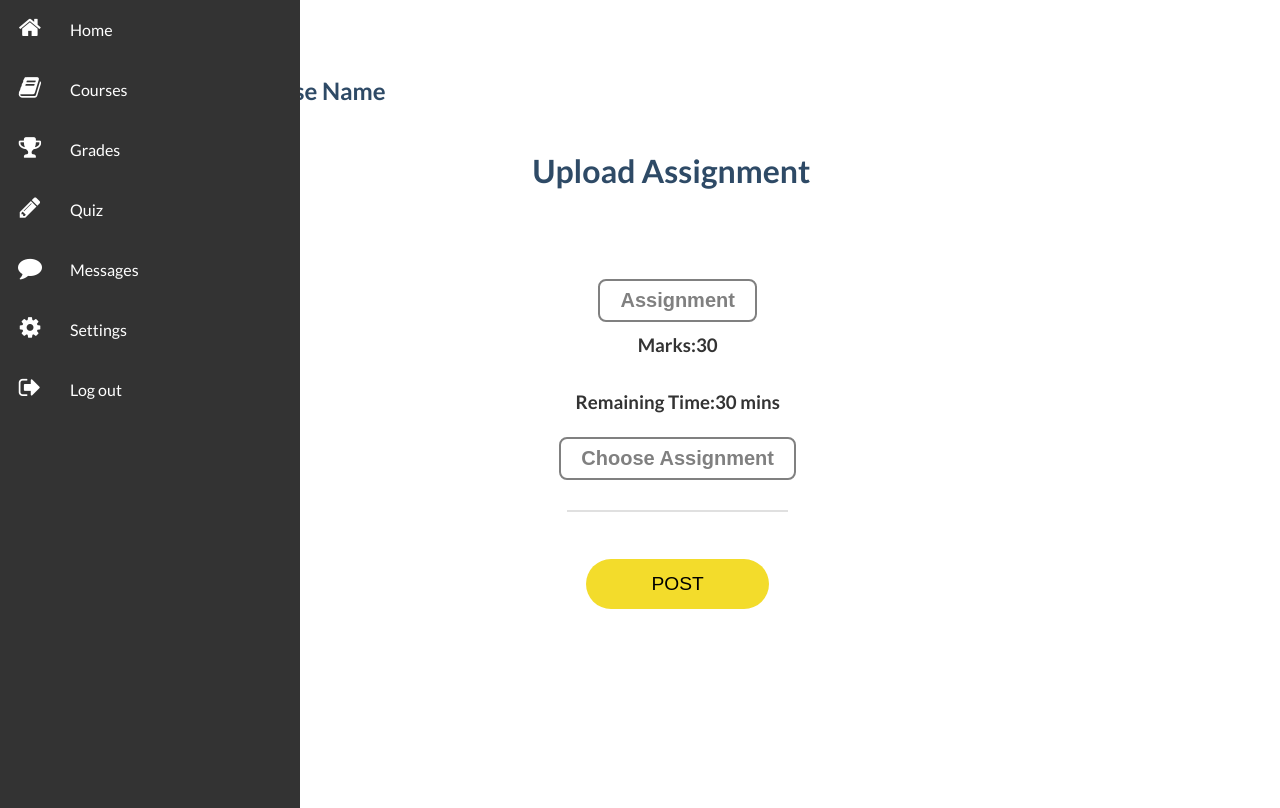
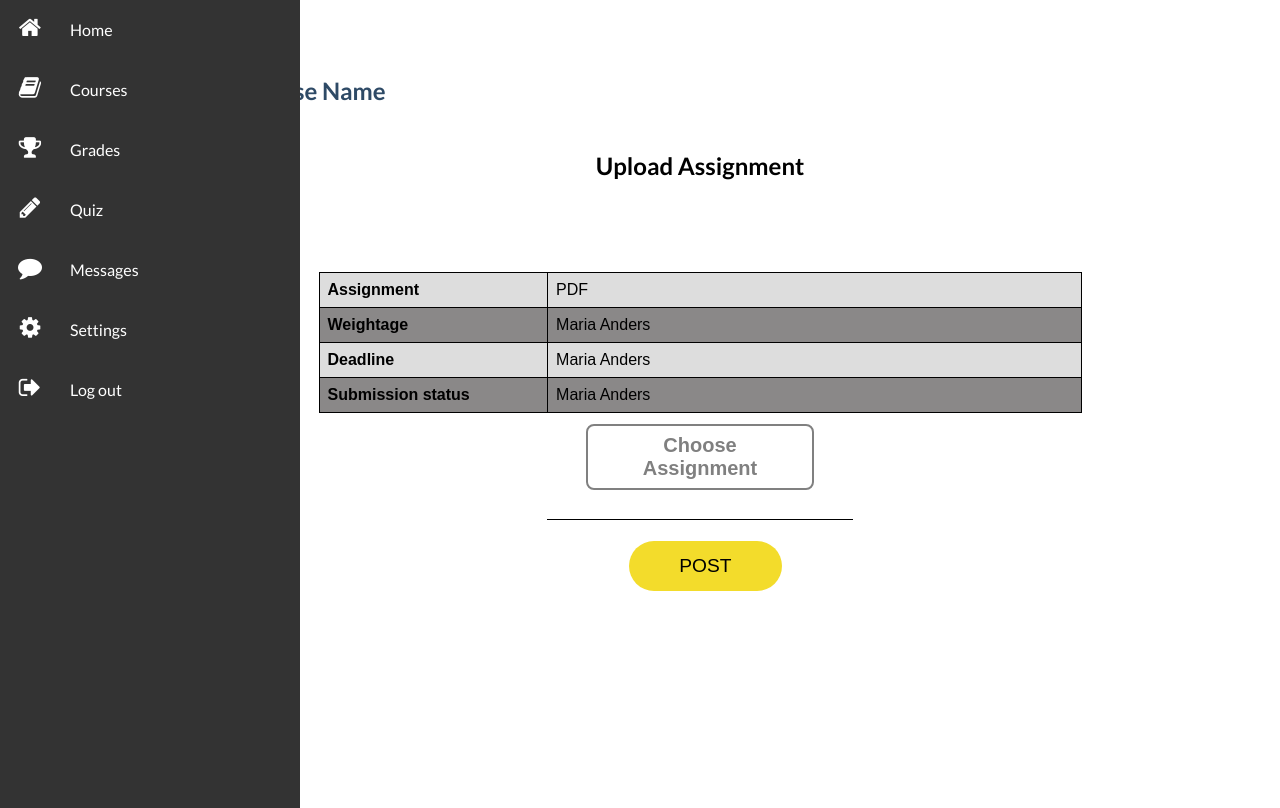
Before and after one commit to nancyradadia/Learning-Management-System, a Django app: page /upload_student_assignment/ in a window 1280 px wide. Shown: the part 60-868 px from the top of the page. Run offline with Django 3.2, Linux system fonts and the light colour scheme; parts of the project's set-up code (start-up, migrations or seed data) failed here and were passed over; some libraries are stand-ins or nearby versions.

Commit message:
student upload fixed

```diff
--- /dev/null
+++ b/lms/static/css/temp.css
@@ -0,0 +1,51 @@
+.container>nav>h1{
+    text-align: center;
+    align-items: center;
+}
+form{
+    display: flex;
+    justify-content: center;
+}
+table {
+    font-family: arial, sans-serif;
+    border-collapse: collapse;
+
+    width: 70%;
+  }
+  th{
+      width: 30%;
+  }
+  td, th {
+    border: 1px solid #000;
+    text-align: left;
+    padding: 8px;
+  }
+
+  tr:nth-child(odd) {
+    background-color: #dddddd;
+    height: max-content;
+  }
+  tr:nth-child(even) {
+    background-color: #8a8888;
+    height: max-content;
+  }
+  .blk{
+    display: block;
+    text-align: center;
+    padding-top: 1%;
+    padding-left: 15%;
+    width: 70%;
+  }
+.upload-btn-wrapper{
+      width: 30%;
+  }
+
+  #uploadFile{
+      width: 40%;
+      background: transparent;
+    border: none;
+    border-bottom: 1px solid #000000;
+    text-align: center;
+    font-size:medium;
+    padding-top: 1%;
+  }
--- a/lms/templates/lms/dashboard.html
+++ b/lms/templates/lms/dashboard.html
@@ -39,6 +39,7 @@
                 <span class="font-bold text-title">{{ total_credits }}</span>
             </div>
           </div>
+        </div>
           <!-- MAIN CARDS ENDS HERE -->
 
           <!-- CHARTS STARTS HERE -->
--- a/lms/templates/lms/student_upload.html
+++ b/lms/templates/lms/student_upload.html
@@ -1,6 +1,7 @@
 {#Faculty upload#}
 {% extends "lms/base.html" %} {% load static %} {% block content %}
 <link rel="stylesheet" type="text/css" href={% static 'css/fac_style.css' %}>
+<link rel="stylesheet" type="text/css" href={% static 'css/temp.css' %}>
 
 <div class="main__container scroll">
   <!-- MAIN TITLE STARTS HERE -->
@@ -13,94 +14,79 @@
     </div>
   </div>
 
-        <div class="container cont1">
-            <h1>Upload Assignment</h1>
-            <form enctype="multipart/form-data" action="" method="POST" onsubmit="return validateForm()" name="myForm">
+  <div class="container">
+    <nav><h1>Upload Assignment</h1></nav>
+    <main><form
+      enctype="multipart/form-data"
+      action=""
+      method="POST"
+      onsubmit="return validateForm()"
+      name="myForm"
+    >
       {% csrf_token %}
-                <div class="form-row1">
-                    <div class="input-data">
-                        <div class="form-group">
-                            <div class="upload-btn-wrapper">
-                            <a href="../{{ i.PDF }}" target="_blank">
-                                <button class="btn">Assignment</button>
-                            </a>
-                            </div>
-                        </div>
-                    </div>
-                </div>
-                <div class="form-row1">
-                <div class="input-data">
-                        <div class="form-group">
-                        <h3>Marks:30</h3>
-                  </div>
-                  </div>
-                  </div>
-                  <div class="form-row1">
-                <div class="input-data">
-                        <div class="form-group">
-                        <h3> Remaining Time:30 mins</h3>
-                  </div>
-                  </div>
-                  </div>
-
-                <div class="form-row1">
-                    <div class="input-data">
-                        <div class="form-group">
+      <table>
+        <tr>
+          <th>Assignment</th>
+          <td>PDF</td>
+        </tr>
+        <tr>
+          <th>Weightage</th>
+          <td>Maria Anders</td>
+        </tr>
+        <tr>
+          <th>Deadline</th>
+          <td>Maria Anders</td>
+        </tr>
+        <tr>
+          <th>Submission status</th>
+          <td>Maria Anders</td>
+        </tr>
+      </table>
+    </form>
+    <div class="blk">
         <div class="upload-btn-wrapper">
             <button class="btn">Choose Assignment</button>
             <input id="uploadBtn" type="file" name="PDF"/>
-
+        </div>
+        <div>
+            <input  id="uploadFile"/>
+        </div>
+        <div class="form-row1 submit-btn">
+            <input type="submit" class="btn1" value="POST" value="Submit" />
         </div>
     </div>
-                    </div>
-                </div>
-                <div class="form-row1">
-                    <div class="input-data">
-                        <div class="form-group">
-                            <input id="uploadFile"/>
-                        </div>
-                    </div>
-                </div>
-                <div class="form-row1 submit-btn">
-                    <input type="submit" class="btn1" value="POST" value="Submit"/>
-                </div>
-            </form>
+    </main>
   </div>
 </div>
 <script>
   document.getElementById("uploadBtn").onchange = function () {
     document.getElementById("uploadFile").value = this.value;
-            console.log(this.value)
+    console.log(this.value);
   };
 
   document.getElementById("dhatri").onchange = function () {
     var temp = this.value;
-            console.log(temp)
+    console.log(temp);
   };
-
-
 </script>
 <script>
   function deadline_func() {
     var temp2 = "Test";
     console.log(temp2);
-        };
+  }
 
   function validateForm() {
-            var x = document.forms["myForm"]["marks"].value;
     var y = document.forms["myForm"]["PDF"].value;
-            var z = document.forms["myForm"]["deadline"].value;
-            if (x == "" || y == "" || z == "") {
+    if (y == "") {
       alert("All the fields must be filled !");
       return false;
     }
   }
-
 </script>
 
 {% endblock %}
 
-{#  <!--<!DOCTYPE html>#}
+{#<!DOCTYPE html>#}
 {#<html lang="en">#}
 {#<head>#}
 {#    <meta charset="UTF-8">#}
@@ -200,3 +186,51 @@
 </script>
 </body>
 </html>-->
+{% comment %}
+<div class="form-row1">
+  <div class="input-data">
+    <div class="form-group">
+      <div class="upload-btn-wrapper">
+        <a href="../{{ i.PDF }}" target="_blank">
+          <button class="btn">Assignment</button>
+        </a>
+      </div>
+    </div>
+  </div>
+</div>
+<div class="form-row1">
+  <div class="input-data">
+    <div class="form-group">
+      <h3>Marks:30</h3>
+    </div>
+  </div>
+</div>
+<div class="form-row1">
+  <div class="input-data">
+    <div class="form-group">
+      <h3>Remaining Time:30 mins</h3>
+    </div>
+  </div>
+</div>
+
+<div class="form-row1">
+  <div class="input-data">
+    <div class="form-group">
+      <div class="upload-btn-wrapper">
+        <button class="btn">Choose Assignment</button>
+        <input id="uploadBtn" type="file" name="PDF" />
+      </div>
+    </div>
+  </div>
+</div>
+<div class="form-row1">
+  <div class="input-data">
+    <div class="form-group">
+      <input id="uploadFile" />
+    </div>
+  </div>
+</div>
+<div class="form-row1 submit-btn">
+  <input type="submit" class="btn1" value="POST" value="Submit" />
+</div>
+{% endcomment %}
```
Also changed, not shown: db.sqlite3. Lines whose indentation alone changed are shown as unchanged.
